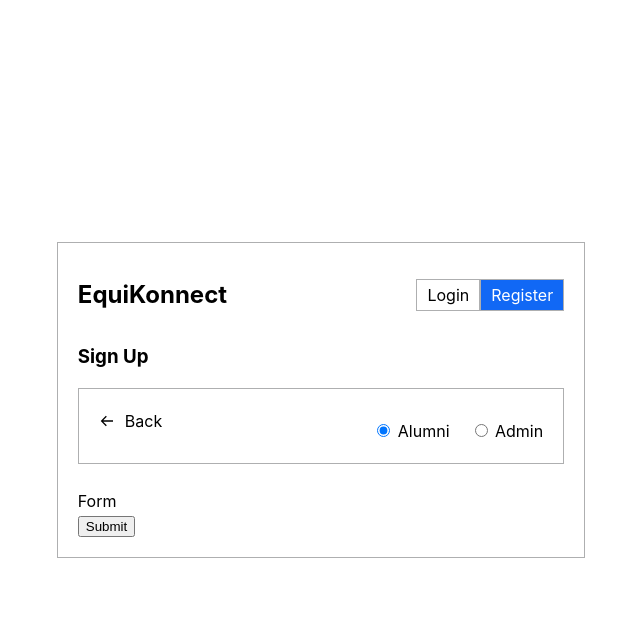
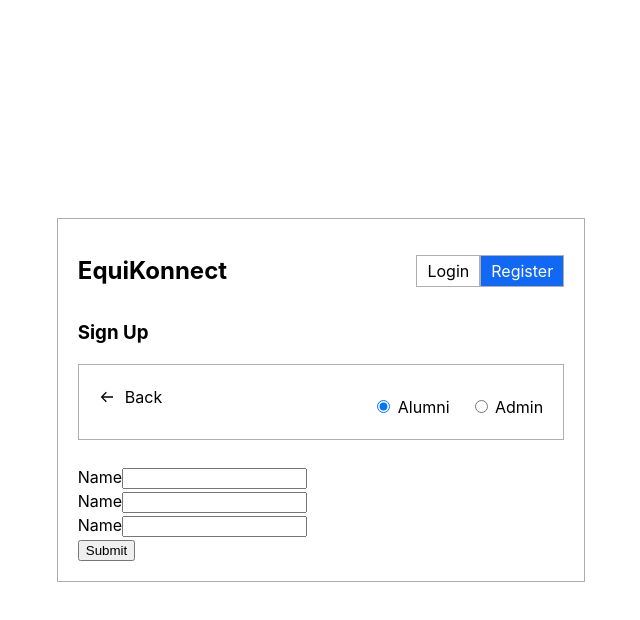
Before and after one commit to The-Jitu-Assignments/connect, a React (Vite) app in the folder frontend/: page /register in a window 1280 px wide. Both pictures are taken after a click on the button "Next". Shown: the top 620 px of the page, without its empty margins (319-959 px from the left). Built offline with nearby package versions, Linux system fonts and the light colour scheme.

Commit message:
added user details

```diff
--- a/frontend/src/pages/register/MultiPage/Second/index.jsx
+++ b/frontend/src/pages/register/MultiPage/Second/index.jsx
@@ -44,7 +44,50 @@ const Second = ({ userDetails, handlePrevious, setUserDetails }) => {
           </div>
         </div>
       </div>
-      <div>Form</div>
+      <div>
+        <div className='second-form_item'>
+          <label>Name</label>
+          <input
+            type={"text"}
+            value={userDetails.name}
+            name='name'
+            onChange={(e) => {
+              setUserDetails({
+                ...userDetails,
+                [e.target.name]: e.target.value
+              })
+            }}
+          />
+        </div>
+        <div className='second-form_item'>
+          <label>Name</label>
+          <input
+            type={"text"}
+            value={userDetails.name}
+            name='name'
+            onChange={(e) => {
+              setUserDetails({
+                ...userDetails,
+                [e.target.name]: e.target.value
+              })
+            }}
+          />
+        </div>
+        <div className='second-form_item'>
+          <label>Name</label>
+          <input
+            type={"text"}
+            value={userDetails.name}
+            name='name'
+            onChange={(e) => {
+              setUserDetails({
+                ...userDetails,
+                [e.target.name]: e.target.value
+              })
+            }}
+          />
+        </div>
+      </div>
     </div>
   )
 }
--- a/frontend/src/pages/register/Register.jsx
+++ b/frontend/src/pages/register/Register.jsx
@@ -11,7 +11,15 @@ const Register = () => {
     name: '',
     email: '',
     userStatus: 'alumni',
-    password: ''
+    password: '',
+    phoneNumber: '',
+    county: '',
+    branchName: '',
+    school: '',
+    schoolLevel: 'University',
+    course: '',
+    period: '',
+    completionStatus: 'inSession'
   })
 
   const handlePrevious = () => {
```
